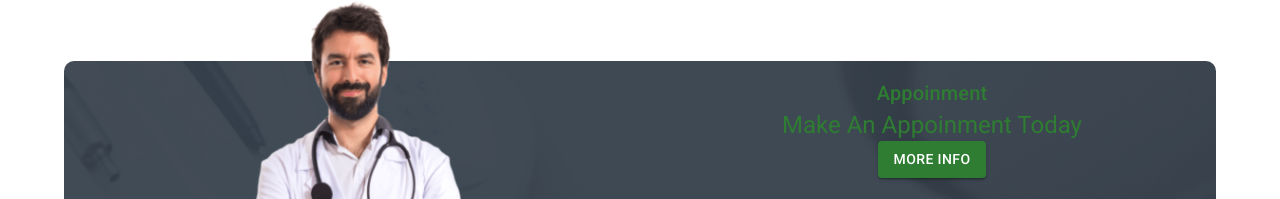
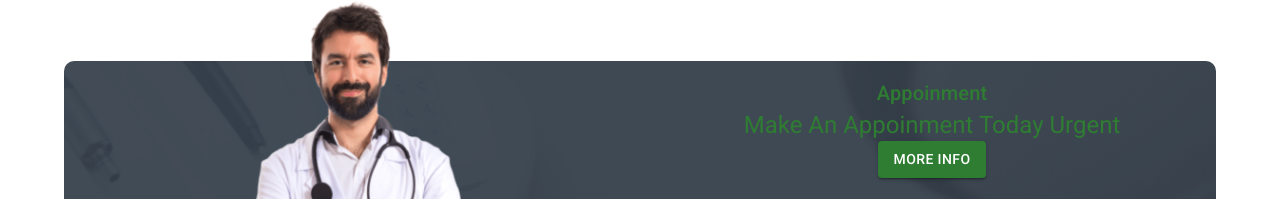
Before and after one commit to codeCampWithSifat/doctor-portal-client-side, a React (Create React App) app: page / in a window 1280 px wide. Shown: the part 519-718 px from the top of the page. Built offline with nearby package versions, Linux system fonts and the light colour scheme.

Commit message:
commit done

```diff
--- a/src/Pages/Home/AppoinmentBanner/AppoinmentBanner.js
+++ b/src/Pages/Home/AppoinmentBanner/AppoinmentBanner.js
@@ -22,7 +22,9 @@ const AppoinmentBanner = () => {
         </Grid>
         <Grid item xs={12} md={6}>
           <Typography sx={{ color: 'success.main' }} variant='h6'> Appoinment</Typography>
-          <Typography sx={{ color: 'success.main' }} variant='h5'>Make An Appoinment Today</Typography>
+          <Typography sx={{ color: 'success.main' }} variant='h5'>
+            Make An Appoinment Today Urgent
+            </Typography>
           <Button variant="contained" color="success">
             More Info
           </Button>
```
